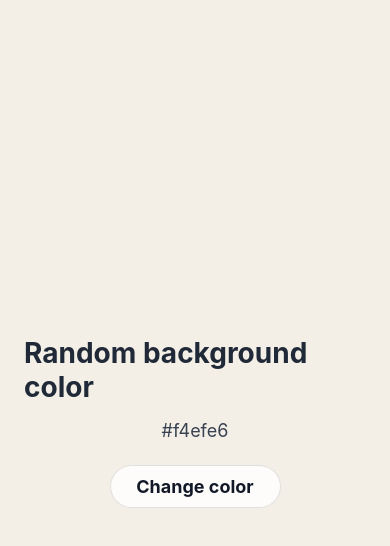
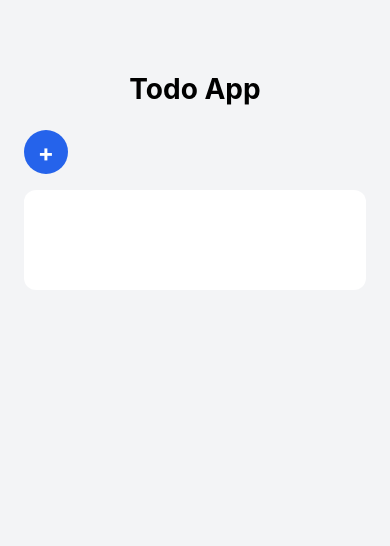
Before and after one commit to tomvh-spacet/expo-app, a React Native app: screen / in a window 390 px wide. Shown: the top 546 px of the page. Built offline with nearby package versions, Linux system fonts and the light colour scheme.

Commit message:
basis to do app structuur

```diff
--- a/App.js
+++ b/App.js
@@ -1,37 +1,42 @@
-import { Pressable, StyleSheet, Text, View } from 'react-native';
 import { useState } from 'react';
-
-const initialColor = '#f4efe6';
-
-function getRandomColor() {
-  const letters = '0123456789ABCDEF';
-  let color = '#';
-
-  for (let i = 0; i < 6; i += 1) {
-    color += letters[Math.floor(Math.random() * 16)];
-  }
-
-  return color;
-}
+import {
+  Pressable,
+  StyleSheet,
+  Text,
+  View,
+} from 'react-native';
 
 export default function App() {
 
-  const [backgroundColor, setBackgroundColor] = useState(initialColor);
+  // TODO: voeg state toe voor de modal (true/false)
+  // TODO: voeg state toe voor de input tekst
+  // TODO: voeg state toe voor de huidige taak
+
+  function handleAddPress() {
+    console.log("plus knop geklikt");
+    // TODO: open de modal
+  }
 
   return (
-    <View style={[styles.container, { backgroundColor }]}>
-      <Text style={styles.title}>Random background color</Text>
-      <Text style={styles.colorValue}>{backgroundColor}</Text>
+    <View style={styles.container}>
 
-      <Pressable
-        style={({ pressed }) => [
-        styles.button,
-        pressed && styles.buttonPressed,
-        ]}
-        onPress={() => setBackgroundColor(getRandomColor())}
-      >
-        <Text style={styles.buttonText}>Change color</Text>
+      <Text style={styles.title}>Todo App</Text>
+
+      {/* TODO: maak hier een header row met:
+          - links: "Huidige taak"
+          - rechts: de + knop
+      */}
+
+      {/* tijdelijke + knop  */}
+      <Pressable style={styles.plusButton} onPress={handleAddPress}>
+        <Text style={styles.plusText}>+</Text>
       </Pressable>
+
+      <View style={styles.taskBox}>
+        {/* TODO: toon hier de taak */}
+      </View>
+
+      {/* TODO: voeg hier een Modal toe */}
 
     </View>
   );
@@ -40,37 +45,45 @@ export default function App() {
 const styles = StyleSheet.create({
   container: {
     flex: 1,
-    alignItems: 'center',
-    justifyContent: 'center',
-    padding: 24,
-    gap: 16,
+    paddingTop: 72,
+    paddingHorizontal: 24,
+    backgroundColor: '#f3f4f6',
   },
   title: {
     fontSize: 28,
     fontWeight: '700',
-    color: '#1f2937',
+    marginBottom: 24,
+    textAlign: 'center',
   },
-  colorValue: {
-    fontSize: 18,
-    color: '#374151',
+
+  // TODO: style voor headerRow
+
+  // TODO: style voor sectionTitle
+
+  plusButton: {
+    width: 44,
+    height: 44,
+    borderRadius: 22,
+    backgroundColor: '#2563eb',
+    justifyContent: 'center',
+    alignItems: 'center',
+    alignSelf: 'left',
+    marginBottom: 16,
   },
-  button: {
-    marginTop: 8,
-    backgroundColor: "rgba(255, 255, 255, 0.78)",
-    borderRadius: 999,
-    paddingHorizontal: 12,
-    paddingVertical: 10,
-    borderWidth: 1,
-    borderColor: "rgba(17, 24, 39, 0.12)",
-    width: "50%",
-    alignItems: "center",
+  plusText: {
+    color: 'white',
+    fontSize: 24,
+    fontWeight: 'bold',
   },
-  buttonPressed: {
-    opacity: 0.7,
+  taskBox: {
+    backgroundColor: 'white',
+    borderRadius: 12,
+    padding: 16,
+    minHeight: 100,
+    justifyContent: 'center',
   },
-  buttonText: {
-    color: "#111827",
-    fontSize: 18,
-    fontWeight: "bold",
-  }
+  emptyText: {
+    color: '#6b7280',
+    fontStyle: 'italic',
+  },
 });
--- a/app.json
+++ b/app.json
@@ -1,7 +1,7 @@
 {
   "expo": {
-    "name": "Random Background",
-    "slug": "random-background",
+    "name": "To do app",
+    "slug": "to-do-app",
     "version": "1.0.0",
     "orientation": "portrait",
     "userInterfaceStyle": "light",
```
Also changed, not shown: App-background.js (added, +76 -0 lines), 1 other file (tests, documents, lock files or other folders).
